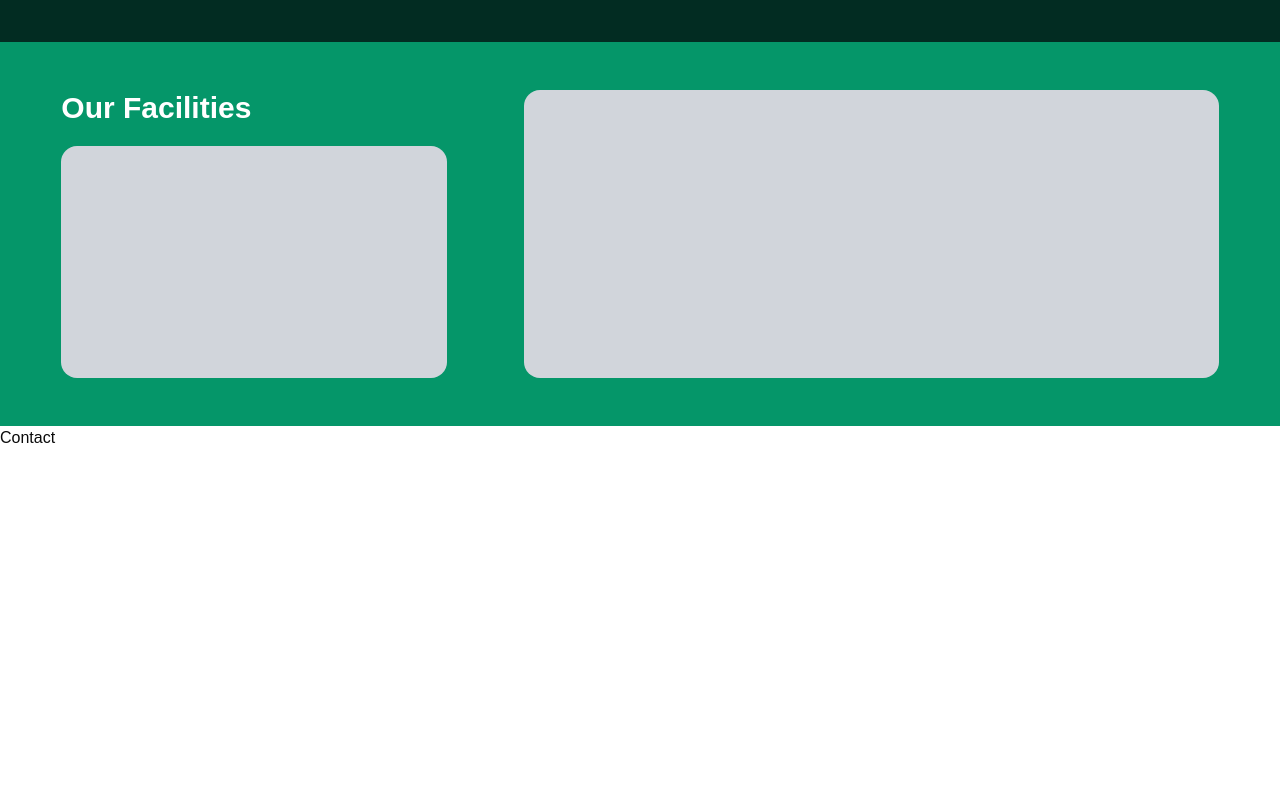
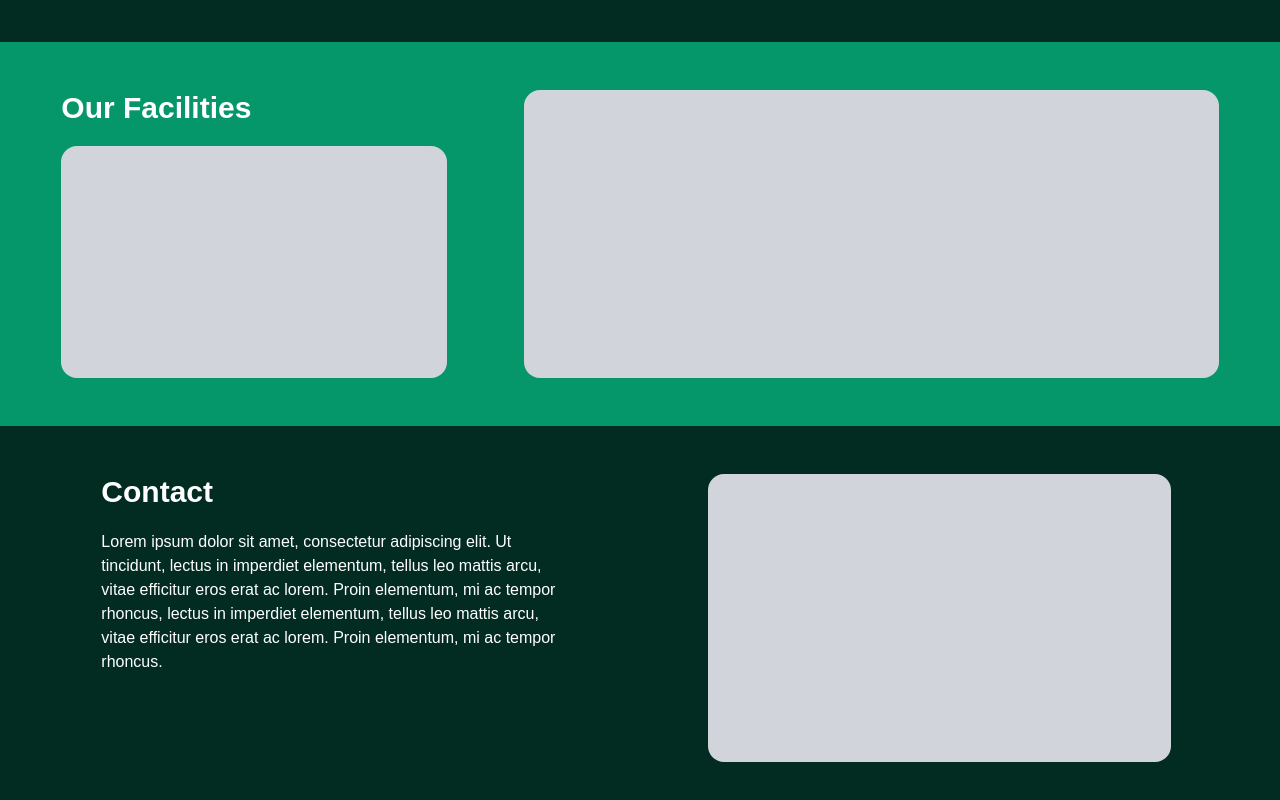
Before and after one commit to Ramdhik/Farm-Futsal, a Next.js app: page / in a window 1280 px wide. Shown: the part 1142-1942 px from the top of the page. Before the commit the page ends 1592 px from the top, so only its background shows below. Built offline with nearby package versions, Linux system fonts and the light colour scheme.

Commit message:
Menambahkan prototype untuk bagian contact

```diff
--- a/src/app/Home/Contact/page.tsx
+++ b/src/app/Home/Contact/page.tsx
@@ -1,3 +1,22 @@
 export default function Contact() {
-  return <div>Contact</div>;
+  return (
+    <div className="w-full h-96 bg-emerald-950 flex justify-center">
+      <div className="w-11/12 mx-auto my-auto flex justify-center py-5 px-2 text-white">
+        <div className="w-full flex ">
+          <div className="flex flex-col w-2/5 ml-10 ">
+            <div>
+              <h1 className="text-3xl font-bold mb-5 ">Contact</h1>
+            </div>
+            <div>
+              <p>
+                Lorem ipsum dolor sit amet, consectetur adipiscing elit. Ut tincidunt, lectus in imperdiet elementum, tellus leo mattis arcu, vitae efficitur eros erat ac lorem. Proin elementum, mi ac tempor rhoncus, lectus in imperdiet
+                elementum, tellus leo mattis arcu, vitae efficitur eros erat ac lorem. Proin elementum, mi ac tempor rhoncus.
+              </p>
+            </div>
+          </div>
+          <div className="w-2/5 h-72 rounded-2xl bg-gray-300 ml-36"></div>
+        </div>
+      </div>
+    </div>
+  );
 }
```
